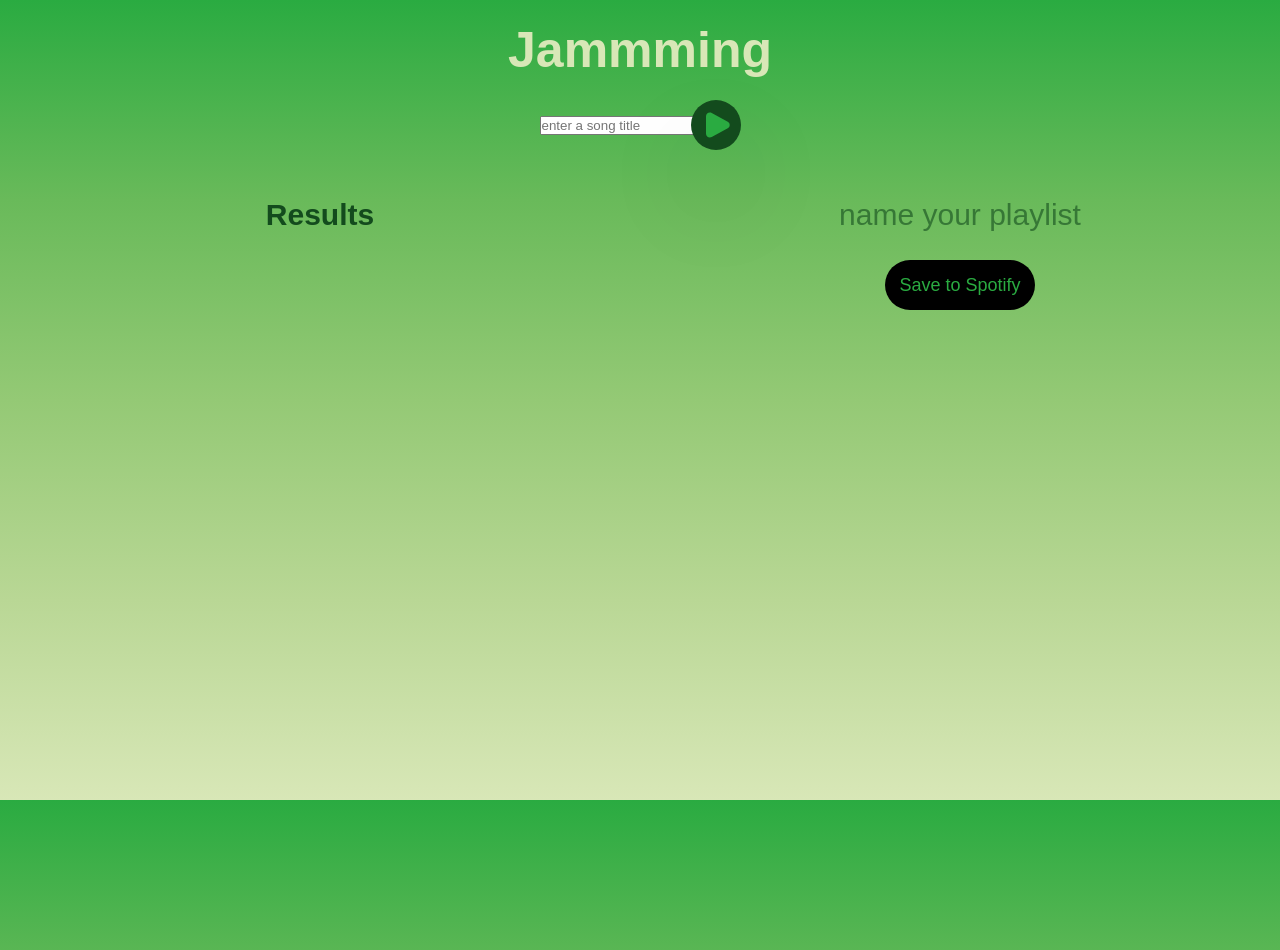
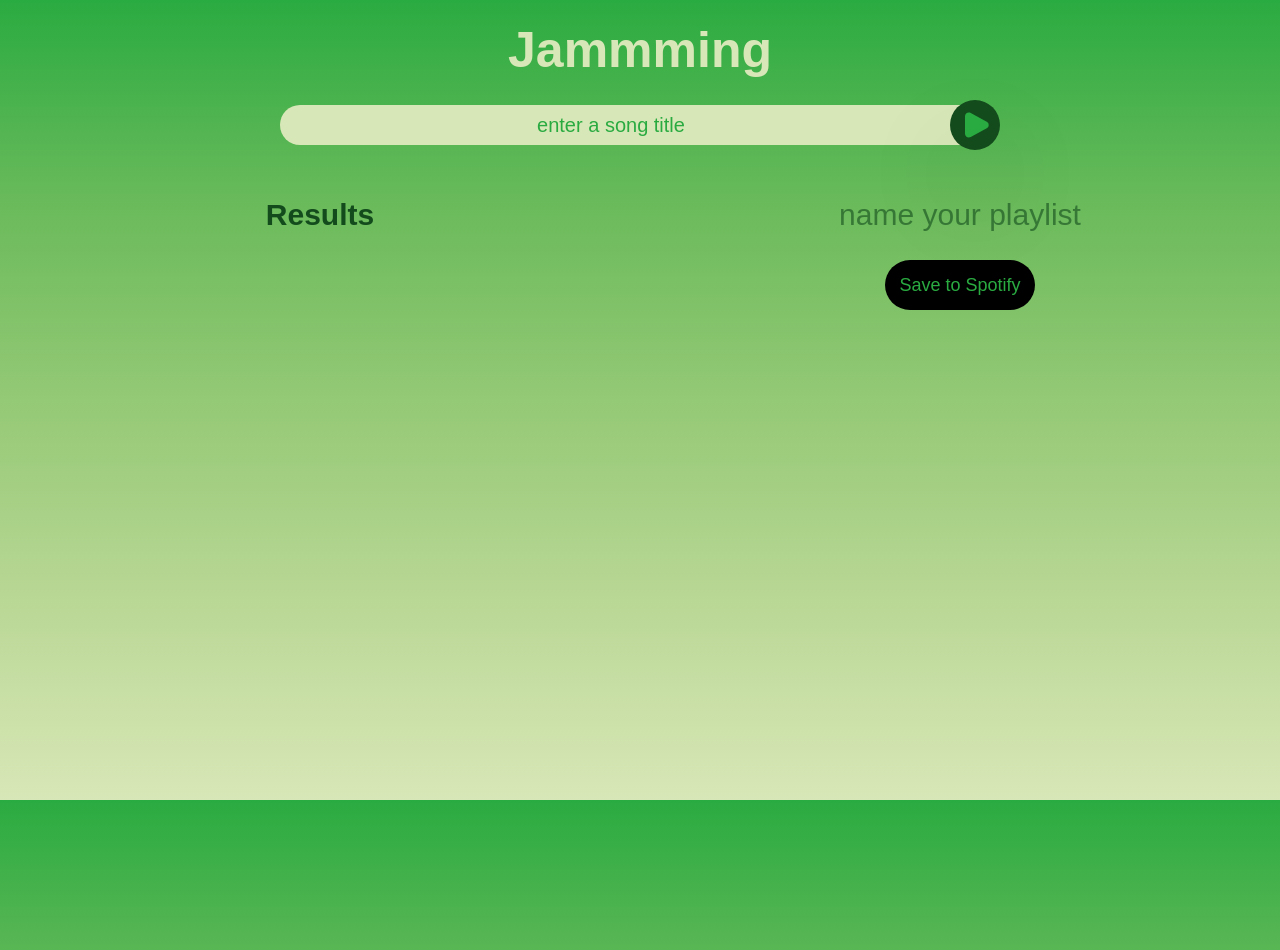
Before and after one commit to tominator633/Codecademy-Jammming, a React (Create React App) app: page / in a window 1280 px wide. Built offline with nearby package versions, Linux system fonts and the light colour scheme; a web font is replaced by a local one.

Commit message:
more merge issues fix 2

```diff
--- a/src/Playlist/Playlist.js
+++ b/src/Playlist/Playlist.js
@@ -4,21 +4,12 @@ import Track from "../Track/Track";
 
 function Playlist (props) {
 
-  const handleChange = (event) => {
-    props.setPlaylistName(event.target.value);
-  }
-
-  const handleClick = () => {
-    props.sendPlaylist();
-    props.emptyTracklist();
-  }
-
 return (
     <div id={styles.playlistCON}>
     <input id={styles.playlistName}
             type="text"
             placeholder="name your playlist"
-            onChange={handleChange}
+            onChange={props.onChange}
             value={props.playlistName}
             />
 
@@ -36,7 +27,7 @@ return (
                                       />)}
 
     <button id={styles.savePlaylist}
-            onClick={handleClick}
+            onClick={props.onClick}
     >Save to Spotify</button>
     <p>{props.playlistName}</p>
   </div>
--- a/src/SearchBar/SearchBar.js
+++ b/src/SearchBar/SearchBar.js
@@ -6,19 +6,16 @@ function SearchBar (props) {
     return (
     <form
         onSubmit={props.onSubmit}
-        id={styles.searchBarForm}
-       /*  method="POST"
-        action="#" */ >
-        <label htmlFor="search">
+        id={styles.searchBarForm}>
         <input
             type="search"
             aria-label="song search field"
-            id={styles.songSearchField}
+            className={styles.songSearchField}
             placeholder="enter a song title"
             name="song"
             onChange={props.onChange}
             value={props.searchImput}
-             /></label>
+             />
 
         <button
             id={styles.songSearchSubmit}
```
